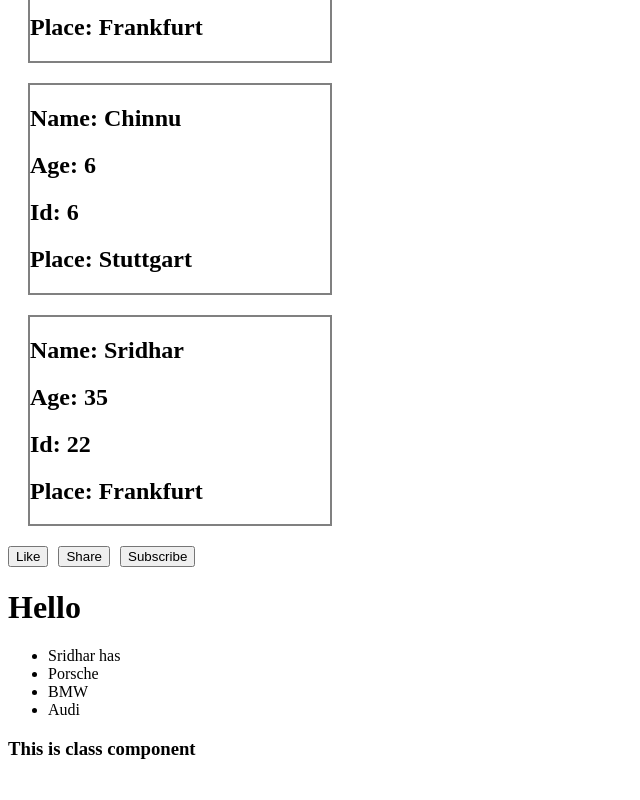
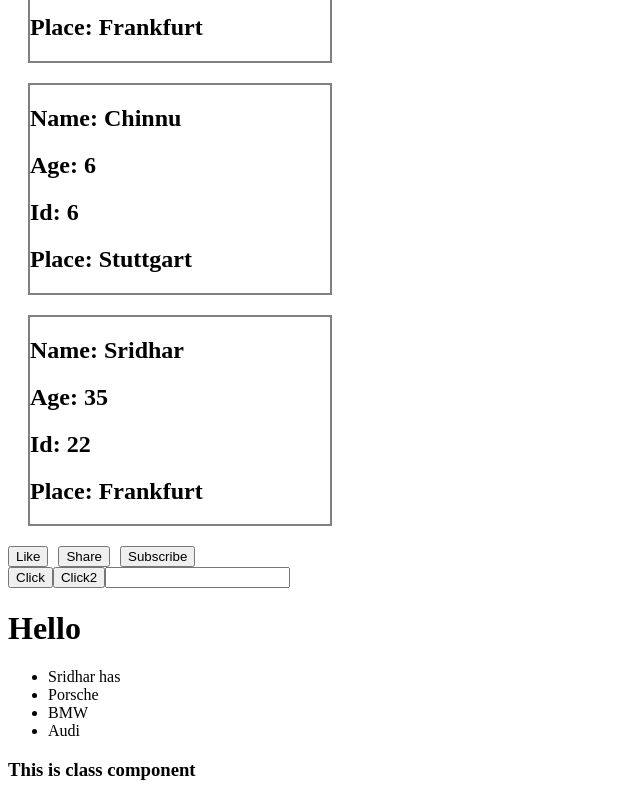
Before and after one commit to kothapallisridhar/fullstack-js, a React (Create React App) app in the folder react-app/: page / in a window 1280 px wide. Shown: the part 776-1576 px from the top of the page, without its empty margins (0-640 px from the left). Before the commit the page ends 1555 px from the top, so only its background shows below. Built offline with nearby package versions, Linux system fonts and the light colour scheme.

Commit message:
event handling

```diff
--- a/react-app/src/App.js
+++ b/react-app/src/App.js
@@ -9,6 +9,13 @@ export function App(props) {
     { name: "Suhas", age: 12, id: 12, place: "Frankfurt" },
     { name: "Chinnu", age: 6, id: 6, place: "Stuttgart" },
   ];
+
+  function displayMessage(e, num) {
+    //alert("Button clicked: " + num);
+    console.log(e.target.value);
+    console.log(e.target);
+  }
+
   return (
     <>
       <h1 className="primary" id="heading">
@@ -27,6 +34,9 @@ export function App(props) {
       ))}
       <User name="Sridhar" age={35} id={22} place="Frankfurt" />
       <div style={{ display: "flex", gap: 10 }}>{props.children}</div>
+      <button onClick={() => alert("Hello")}>Click</button>
+      <button onClick={(e) => displayMessage(e, 10)}>Click2</button>
+      <input type="text" onChange={(e) => displayMessage(e, 10)} />
     </>
   );
 }
```
